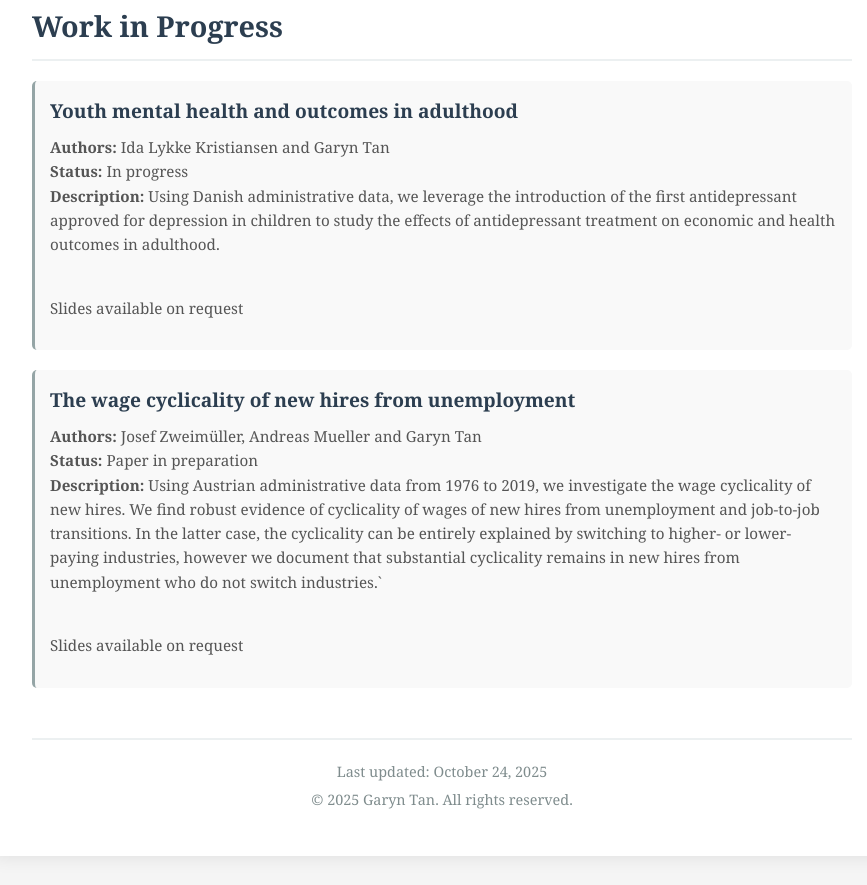
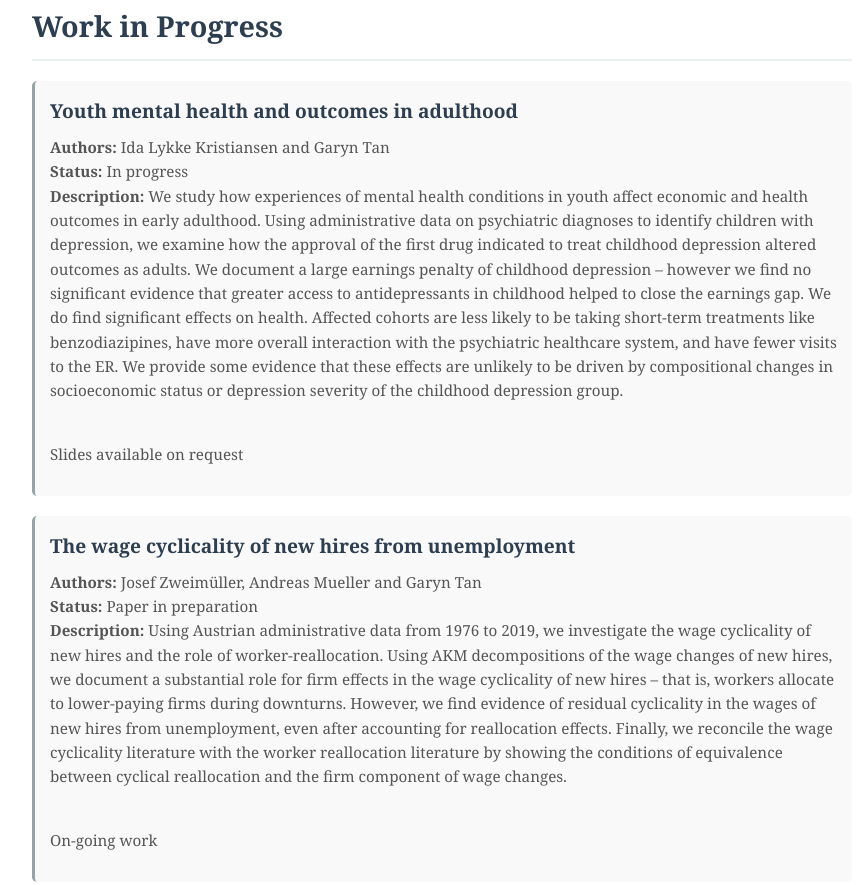
Before and after one commit to garyntan/garyntan.github.io, a plain HTML site: page index.html in a window 1280 px wide. Shown: the part 3449-4334 px from the top of the page, without its empty margins (198-1065 px from the left). Drawn offline with Linux system fonts and the light colour scheme.

Commit message:
Revise project descriptions for clarity and detail in ongoing research papers

```diff
--- a/index.html
+++ b/index.html
@@ -195,7 +195,11 @@
                     <h4> Youth mental health and outcomes in adulthood </h4>
                     <p><strong>Authors:</strong> Ida Lykke Kristiansen and Garyn Tan<br>
                     <strong>Status:</strong> In progress<br>
-                    <strong>Description:</strong> Using Danish administrative data, we leverage the introduction of the first antidepressant approved for depression in children to study the effects of antidepressant treatment on economic and health outcomes in adulthood. <br>
+                    <strong>Description:</strong> We study how experiences of mental health conditions in youth affect economic
+and health outcomes in early adulthood. Using administrative data on psychiatric diagnoses to identify children with depression, we examine how the
+approval of the first drug indicated to treat childhood depression altered outcomes as adults. We document a large earnings penalty of childhood depression – however we find no significant evidence that greater access to antidepressants in childhood helped to close the earnings gap. We do find significant effects on health.  Affected cohorts are less likely to be taking short-term treatments like benzodiazipines, have more overall interaction with the psychiatric healthcare system, and have fewer visits to the ER. We provide some evidence that these effects
+are unlikely to be driven by compositional changes in socioeconomic status or
+depression severity of the childhood depression group. <br>
                     <br>
                     <p> Slides available on request </p>
                     </p>
@@ -204,9 +208,9 @@
                     <h4>The wage cyclicality of new hires from unemployment </h4>
                     <p><strong>Authors:</strong>  Josef Zweimüller, Andreas Mueller and Garyn Tan<br>
                     <strong>Status:</strong> Paper in preparation <br>
-                    <strong>Description:</strong> Using Austrian administrative data from 1976 to 2019, we investigate the wage cyclicality of new hires. We find robust evidence of cyclicality of wages of new hires from unemployment and job-to-job transitions. In the latter case, the cyclicality can be entirely explained by switching to higher- or lower- paying industries, however we document that substantial cyclicality remains in new hires from unemployment who do not switch industries.`<br>
+                    <strong>Description:</strong> Using Austrian administrative data from 1976 to 2019, we investigate the wage cyclicality of new hires and the role of worker-reallocation. Using AKM decompositions of the wage changes of new hires, we document a substantial role for firm effects in the wage cyclicality of new hires – that is, workers allocate to lower-paying firms during downturns. However, we find evidence of residual cyclicality in the wages of new hires from unemployment, even after accounting for reallocation effects. Finally, we reconcile the wage cyclicality literature with the worker reallocation literature by showing the conditions of equivalence between cyclical reallocation and  the firm component of wage changes.  <br>
                     <br>
-                    <p> Slides available on request </p>
+                    <p> On-going work </p>
                     </p>
                 </div>
             </section>
```
